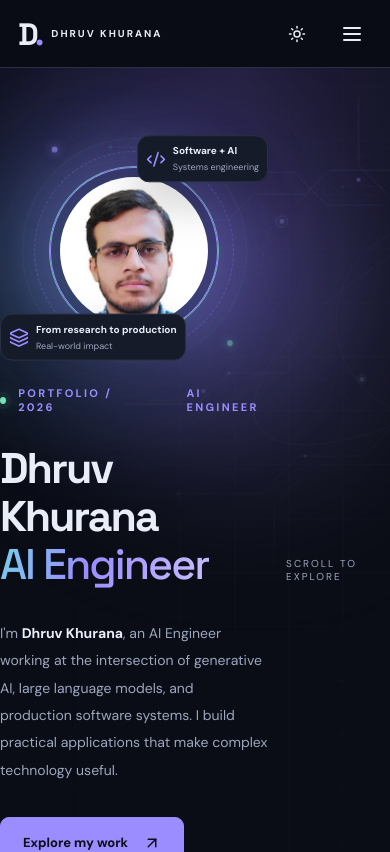
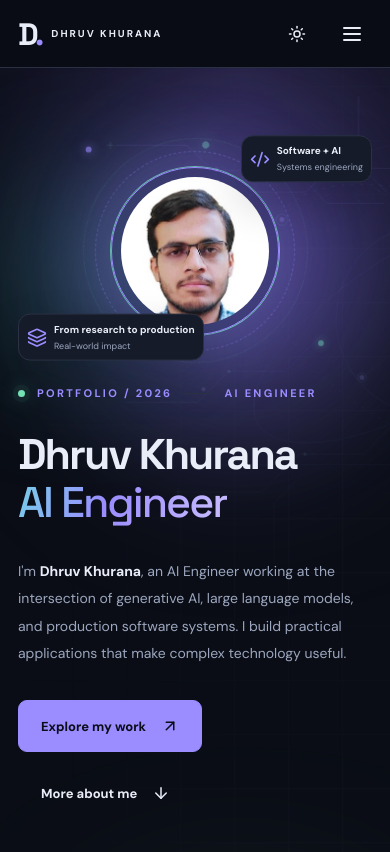
Before and after one commit to DKg156/DKg156.github.io, a React (Vite) app: page / in a window 390 px wide. Shown: the top 852 px of the page. Built offline with nearby package versions, Linux system fonts and the light colour scheme.

Commit message:
fix: restore absolute scroll indicator and mobile hero gutter

```diff
--- a/src/styles.css
+++ b/src/styles.css
@@ -72,7 +72,7 @@ body{background:var(--bg);color:var(--fg);transition:background .25s,color .25s}
 .hero-mesh{opacity:.13;background-size:54px 54px}
 .hero-glow-one{opacity:.12}
 .hero-glow-two{opacity:.08}
-.hero-layout,.scroll-cue{position:relative;z-index:2}
+.hero-layout{position:relative;z-index:2}
 .hero-copy{position:relative;z-index:3}
 .hero-art{position:relative;z-index:3}
 .section-alt:after{
@@ -101,7 +101,7 @@ body{background:var(--bg);color:var(--fg);transition:background .25s,color .25s}
 .hero-glow{z-index:1;mix-blend-mode:screen;filter:blur(68px)}
 .hero-glow-one{opacity:.31}
 .hero-glow-two{opacity:.23}
-.hero-layout,.scroll-cue{z-index:3}
+.hero-layout{z-index:3}
 .portrait-ring{box-shadow:0 0 0 1px color-mix(in srgb,var(--accent) 55%,transparent),0 0 55px color-mix(in srgb,var(--accent) 22%,transparent)}
 :root[data-theme=light] .hero-glow{mix-blend-mode:multiply;opacity:.13}
 :root[data-theme=light] .hero:after{opacity:.28}
@@ -232,3 +232,12 @@ body{background:var(--bg);color:var(--fg);transition:background .25s,color .25s}
  .scroll-cue svg,.hero-kicker .status-dot,.connect .status-dot{animation:none!important}
  .scroll-progress,.btn,.project-card,.experience-card,.education-card,.certificate,.skill-card,.skill-pills span,.theme-button,.connect,.filters button{transition:none!important}
 }
+
+/* Fix mobile intro alignment: the scroll indicator must not become a flex item. */
+.scroll-cue{position:absolute;z-index:4}
+@media(max-width:800px){
+ .hero-layout{width:calc(100% - 36px);max-width:600px;margin-inline:auto;min-width:0}
+ .hero-copy{min-width:0;width:100%}
+ .hero-kicker{flex-wrap:wrap;row-gap:7px}
+ .scroll-cue{left:18px;bottom:15px}
+}
```
